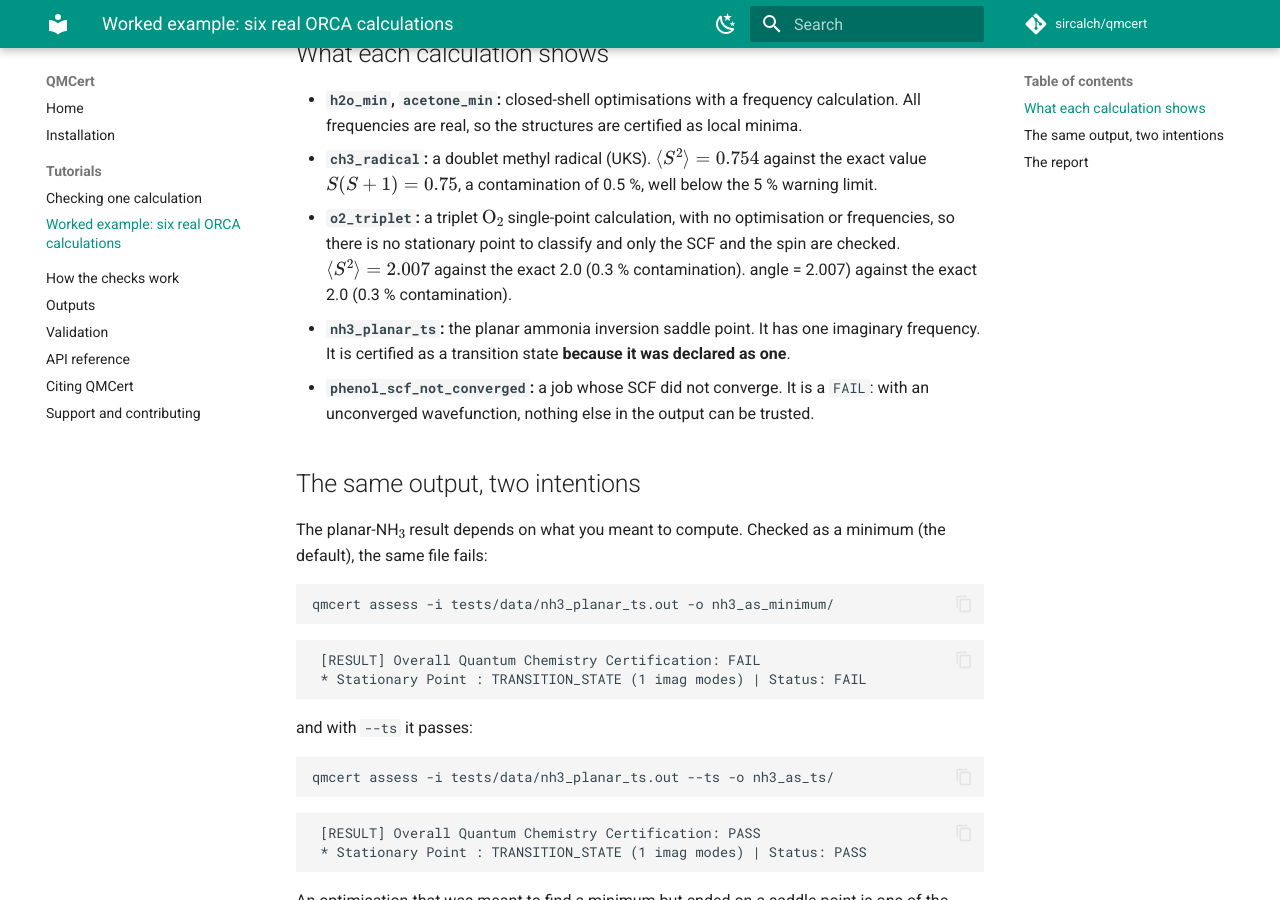
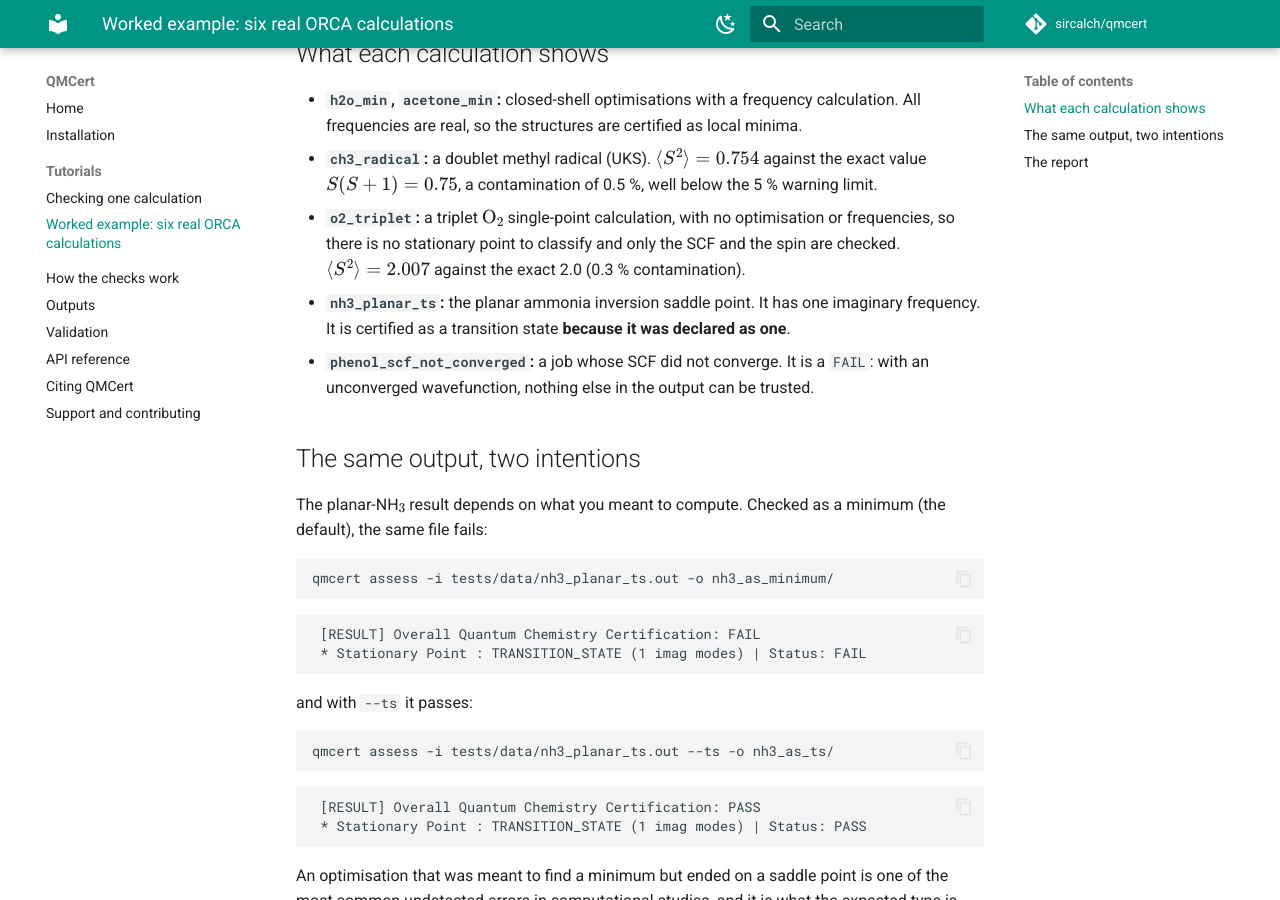
Before and after one commit to sircalch/qmcert, an MkDocs documentation site: the page built from docs/tutorials/worked-example.md, in a window 1280 px wide and 900 px high, scrolled down 461 px. Built offline with MkDocs 1.6.1 and Material for MkDocs 9.7.7, drawn with Linux system fonts in a browser that asks for light colours; comment, search, counter and statistics services are not loaded.

Commit message:
Release 1.3.0 (#9)
Version bump, changelog date and citation metadata.

Co-authored-by: sircalch <sircalch@gmail.com>
Co-authored-by: Claude Sonnet 5.5 <noreply@anthropic.com>

```diff
--- a/docs/tutorials/worked-example.md
+++ b/docs/tutorials/worked-example.md
@@ -21,7 +21,6 @@ phenol_scf_not_converged   MINIMUM           FAIL  -                          -
 - **`h2o_min`, `acetone_min`:** closed-shell optimisations with a frequency calculation. All frequencies are real, so the structures are certified as local minima.
 - **`ch3_radical`:** a doublet methyl radical (UKS). \(\langle S^2\rangle = 0.754\) against the exact value \(S(S+1) = 0.75\), a contamination of 0.5 %, well below the 5 % warning limit.
 - **`o2_triplet`:** a triplet \(\mathrm{O_2}\) single-point calculation, with no optimisation or frequencies, so there is no stationary point to classify and only the SCF and the spin are checked. \(\langle S^2\rangle = 2.007\) against the exact 2.0 (0.3 % contamination).
-angle = 2.007\) against the exact 2.0 (0.3 % contamination).
 - **`nh3_planar_ts`:** the planar ammonia inversion saddle point. It has one imaginary frequency. It is certified as a transition state **because it was declared as one**.
 - **`phenol_scf_not_converged`:** a job whose SCF did not converge. It is a `FAIL`: with an unconverged wavefunction, nothing else in the output can be trusted.
 
--- a/pyproject.toml
+++ b/pyproject.toml
@@ -4,7 +4,7 @@ build-backend = "setuptools.build_meta"
 
 [project]
 name = "qmcert"
-version = "1.2.0"
+version = "1.3.0"
 description = "Automated Quality-Control, Stationary Point Certification, and Reproducibility Assessment for Quantum-Chemical Calculations"
 readme = "README.md"
 authors = [
--- a/qmcert/__init__.py
+++ b/qmcert/__init__.py
@@ -3,7 +3,7 @@ QMCert: Automated Quality-Control, Stationary Point Certification, and Reproduci
 Assessment for Quantum-Chemical Calculations.
 """
 
-__version__ = "1.2.0"
+__version__ = "1.3.0"
 __author__ = "Andres Monreal-Hernández"
 __license__ = "MIT"
 
```
Also changed, not shown: CHANGELOG.md (+2 -1 lines), README.md (+1 -1 lines), 1 other file.
